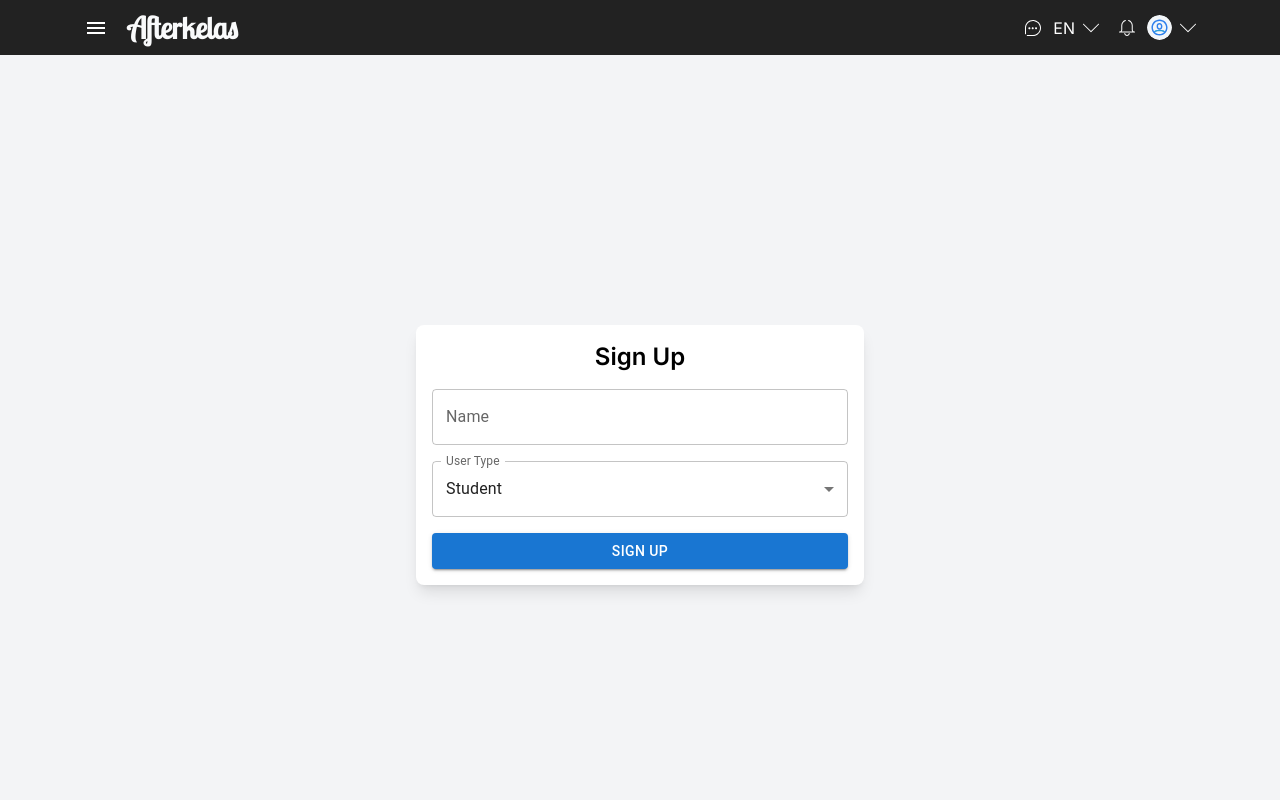
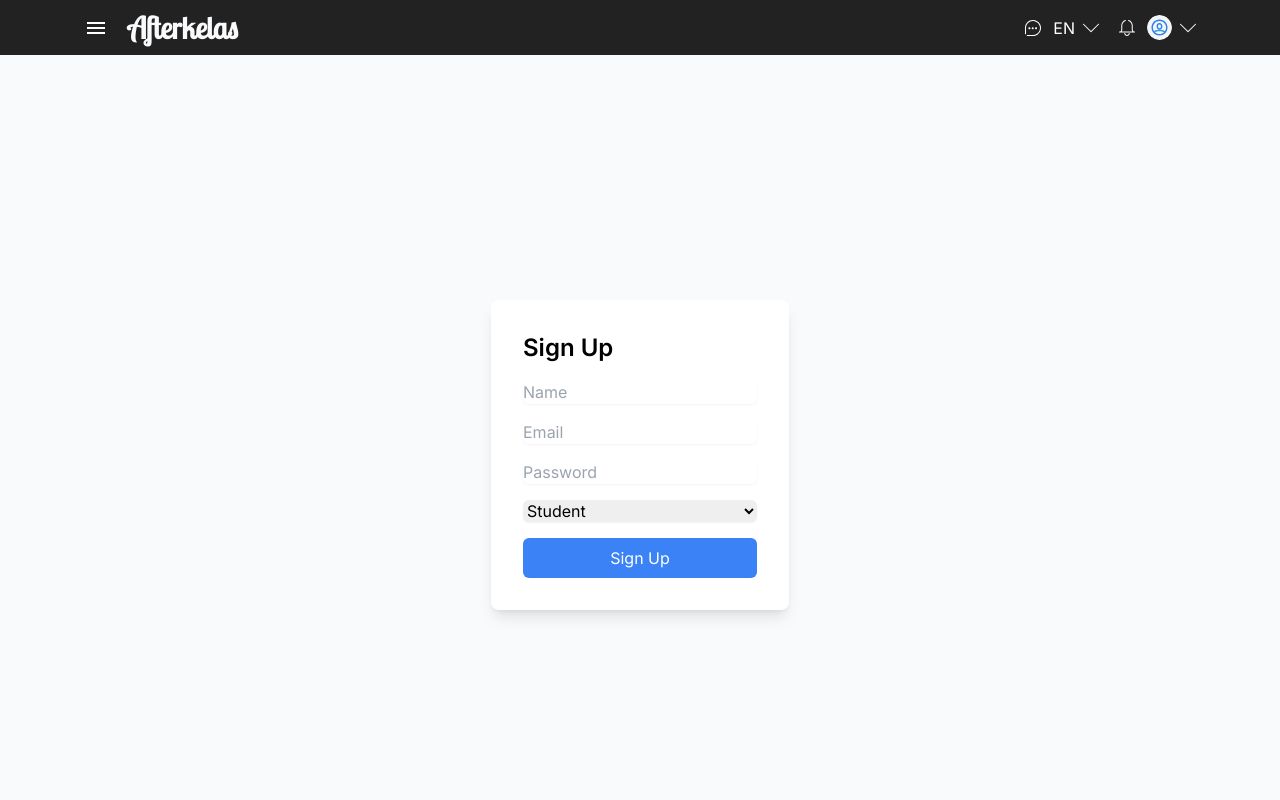
Before and after one commit to AdamAzuddin/Afterkelas, a Next.js app: page /auth/sign-up in a window 1280 px wide. Shown: the top 800 px of the page. Built offline with nearby package versions, Linux system fonts and the light colour scheme.

Commit message:
added signing up as all types of users

```diff
--- a/app/auth/sign-up/page.tsx
+++ b/app/auth/sign-up/page.tsx
@@ -1,79 +1,89 @@
 "use client"
+// pages/signup.tsx
+import React, { useState } from 'react';
+import { useRouter } from 'next/navigation';
+import { createUserWithEmailAndPassword } from 'firebase/auth';
+import { collection, addDoc, doc } from 'firebase/firestore'; // Import the doc method
+import { auth, db } from '../../firebase';
 
-import { db } from "../../../app/firebase";
-import React from "react";
+const SignUp = () => {
+  const router = useRouter();
+  const [email, setEmail] = useState('');
+  const [password, setPassword] = useState('');
+  const [name, setName] = useState('');
+  const [userType, setUserType] = useState('student'); // Default to student
+  const [subjectId, setSubjectId] = useState<string | null>(null); // Subject document ID
 
-import { collection, addDoc, query, where, getDocs } from "firebase/firestore";
-import { useState } from "react";
-import TextField from "@mui/material/TextField";
-import Button from "@mui/material/Button";
-import MenuItem from "@mui/material/MenuItem";
+  const handleSignUp = async (e: React.FormEvent) => {
+    e.preventDefault();
+    try {
+      // Sign up user with email and password
+      const userCredential = await createUserWithEmailAndPassword(auth, email, password);
+      const user = userCredential.user;
 
-const SignUpPage = () => {
-  const [name, setName] = useState("");
-  const [userType, setUserType] = useState("student");
+      // Proceed to add additional information to Firestore
+      await addUserToFirestore(user.uid);
 
-  const handleSignUp = async () => {
+      console.log('User signed up and added to Firestore successfully');
+      router.push('/profile'); // Redirect to profile page after sign up
+    } catch (error) {
+      console.error('Error signing up:', error);
+    }
+  };
+
+  const addUserToFirestore = async (userId: string) => {
     try {
-      // Check if the name already exists
-      const nameExistsQuery = query(
-        collection(db, "users"),
-        where("name", "==", name)
-      );
-      const nameExistsSnapshot = await getDocs(nameExistsQuery);
-      if (!nameExistsSnapshot.empty) {
-        console.log("Name already exists");
-        return;
+      let userData: any = {
+        name,
+        userType
+      };
+
+      if (userType === 'student') {
+        userData.assignedTeacher = [];
+      } else if (userType === 'teacher' && subjectId) {
+        userData.subject = doc(db, `subjects/${subjectId}`); // Corrected reference to Firestore document
       }
 
-      // Add user to Firestore
-      const userData = {
-        name: name,
-        userType: userType,
-        assignedTeacher: [],
-        // Add other fields as needed
-      };
-      const docRef = await addDoc(collection(db, "users"), userData);
-      console.log("User added successfully with ID: ", docRef.id);
+      await addDoc(collection(db, 'users'), {
+        uid: userId,
+        ...userData
+      });
     } catch (error) {
-      console.error("Error adding user: ", error);
+      console.error('Error adding user to Firestore:', error);
+      throw error;
     }
   };
 
   return (
-    <div className="min-h-screen flex items-center justify-center bg-gray-100">
-      <div className="w-full max-w-md p-4 space-y-4 bg-white shadow-lg rounded-lg">
-        <h1 className="text-2xl font-semibold text-center">Sign Up</h1>
-        <TextField
-          label="Name"
-          variant="outlined"
-          fullWidth
-          value={name}
-          onChange={(e) => setName(e.target.value)}
-        />
-        <TextField
-          select
-          label="User Type"
-          variant="outlined"
-          fullWidth
-          value={userType}
-          onChange={(e) => setUserType(e.target.value)}
-        >
-          <MenuItem value="student">Student</MenuItem>
-          <MenuItem value="teacher">Teacher</MenuItem>
-          <MenuItem value="admin">Admin</MenuItem>
-        </TextField>
-        <Button
-          variant="contained"
-          color="primary"
-          fullWidth
-          onClick={handleSignUp}
-        >
-          Sign Up
-        </Button>
+    <div className="flex justify-center items-center h-screen">
+      <div className="bg-white p-8 rounded-lg shadow-lg">
+        <h1 className="text-2xl font-semibold mb-4">Sign Up</h1>
+        <form onSubmit={handleSignUp} className="space-y-4">
+          <input type="text" value={name} onChange={(e) => setName(e.target.value)} placeholder="Name" required className="block w-full border-gray-300 rounded-md shadow-sm focus:ring-blue-500 focus:border-blue-500" />
+          <input type="email" value={email} onChange={(e) => setEmail(e.target.value)} placeholder="Email" required className="block w-full border-gray-300 rounded-md shadow-sm focus:ring-blue-500 focus:border-blue-500" />
+          <input type="password" value={password} onChange={(e) => setPassword(e.target.value)} placeholder="Password" required className="block w-full border-gray-300 rounded-md shadow-sm focus:ring-blue-500 focus:border-blue-500" />
+          <select value={userType} onChange={(e) => setUserType(e.target.value)} className="block w-full border-gray-300 rounded-md shadow-sm focus:ring-blue-500 focus:border-blue-500">
+            <option value="student">Student</option>
+            <option value="teacher">Teacher</option>
+            <option value="admin">Admin</option>
+          </select>
+          {userType === 'teacher' && (
+            <div>
+              <label htmlFor="subject" className="block text-sm font-medium text-gray-700 mb-2">Subject</label>
+              <select id="subject" value={subjectId ?? ''} onChange={(e) => setSubjectId(e.target.value)} className="block w-full border-gray-300 rounded-md shadow-sm focus:ring-blue-500 focus:border-blue-500">
+                <option value="">Select subject</option>
+                <option value="NeaHIzElfLyho6kwyWim">Math</option>
+                <option value="RDvg0cfcQcr429p5s9bC">Physics</option>
+                <option value="eoydg38qVigYTy4gkK17">Chemistry</option>
+                <option value="mLPMZ0iqSJVGgaRYEQRW">Biology</option>
+              </select>
+            </div>
+          )}
+          <button type="submit" className="block w-full bg-blue-500 text-white rounded-md py-2">Sign Up</button>
+        </form>
       </div>
     </div>
   );
 };
 
-export default SignUpPage;
+export default SignUp;
--- a/app/firebase.js
+++ b/app/firebase.js
@@ -1,8 +1,7 @@
 
 // Import the functions you need from the SDKs you need
 import { initializeApp } from "firebase/app";
-import { getAnalytics } from "firebase/analytics";
-
+import { getAuth } from 'firebase/auth'
 import { getFirestore } from "firebase/firestore";
 import "firebase/firestore";
 
@@ -25,3 +24,4 @@ const firebaseConfig = {
 const app = initializeApp(firebaseConfig);
 // Export Firestore instance
 export const db = getFirestore(app);
+export const auth = getAuth(app);
```
Also changed, not shown: 1 other file (tests, documents, lock files or other folders).
